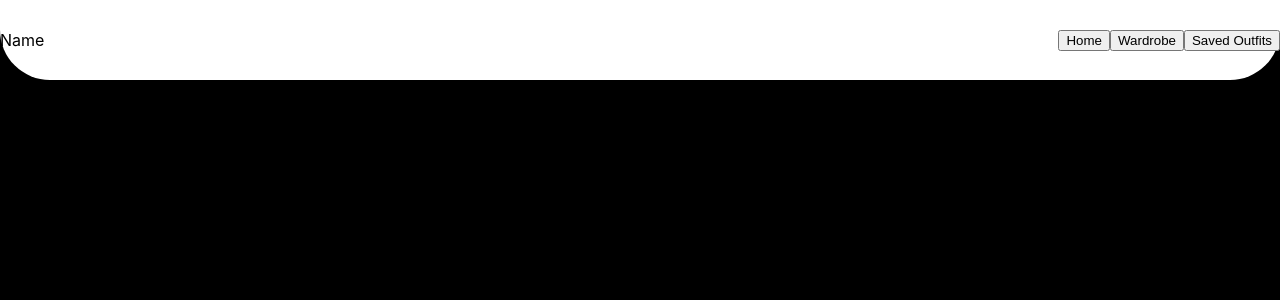
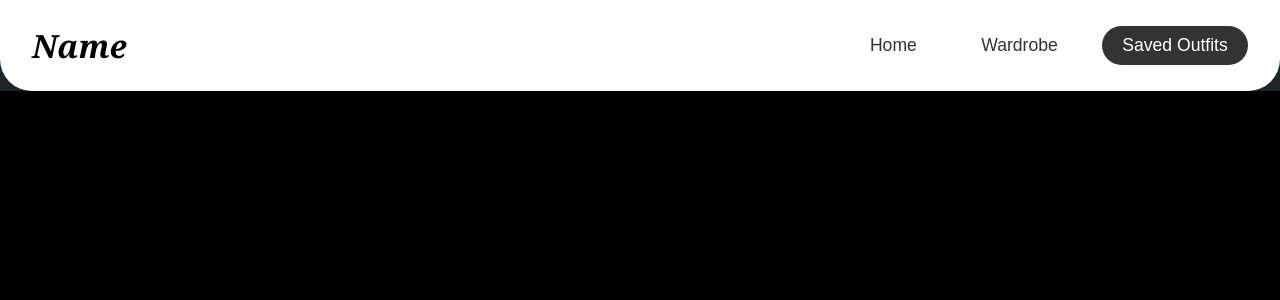
Before and after one commit to nowinoa/Outfit_planner, a React (Create React App) app in the folder outfit_planner/: page / in a window 1280 px wide. Shown: the top 300 px of the page. Built offline with nearby package versions, Linux system fonts and the light colour scheme.

Commit message:
adding navbar pc desing

```diff
--- a/outfit_planner/src/components/navbar/Navbar.css
+++ b/outfit_planner/src/components/navbar/Navbar.css
@@ -1,11 +1,48 @@
+body {
+  margin: 0;
+  font-family: 'Georgia', serif;
+  background-color: #1e2629;
+}
+
 .navbar {
-    width: 100%;
-    height: 10vh;
-    border-radius: 0px 0px 50px 50px;
-    display: flex;
-    flex-direction: row;
-    justify-content:space-between;
-    align-items: center;
-    background-color: #fff;
+  display: flex;
+  justify-content: space-between;
+  align-items: center;
+  background-color: white;
+  padding: 1.5rem 2rem;
+  border-bottom-left-radius: 2rem;
+  border-bottom-right-radius: 2rem;
+}
 
+.logo {
+  font-size: 2rem;
+  font-style: italic;
+  font-weight: bold;
 }
+
+.nav-buttons {
+  display: flex;
+  gap: 1.5rem;
+}
+
+.nav-btn {
+  background-color: transparent;
+  border: none;
+  font-size: 1.1rem;
+  padding: 0.5rem 1.2rem;
+  border-radius: 2rem;
+  cursor: pointer;
+  transition: all 0.3s ease;
+  color: #333;
+  border: 1px solid transparent;
+}
+
+.nav-btn:hover {
+  background-color: #333;
+  color: white;
+}
+
+.nav-btn.active {
+  background-color: #333;
+  color: white;
+}
--- a/outfit_planner/src/components/navbar/Navbar.jsx
+++ b/outfit_planner/src/components/navbar/Navbar.jsx
@@ -8,10 +8,10 @@ const Navbar = () => {
   return (
     <div className='navbar'>
       <div className='logo'>Name</div>
-      <div className='button-pannel'>
-        <button className='home-btn' onClick={() => navigate('/')}>Home</button>
-        <button className='closet-btn' onClick={() => navigate('/closet')}>Wardrobe</button>
-        <button className='outfit-btn' onClick={() => navigate('/outfits')}>Saved Outfits</button>
+      <div className='nav-buttons'>
+        <button className='home-btn nav-btn ' onClick={() => navigate('/')}>Home</button>
+        <button className='closet-btn nav-btn' onClick={() => navigate('/closet')}>Wardrobe</button>
+        <button className='outfit-btn nav-btn active' onClick={() => navigate('/outfits')}>Saved Outfits</button>
       </div>
     </div>
   );
```
Also changed, not shown: 1 other file (tests, documents, lock files or other folders).
